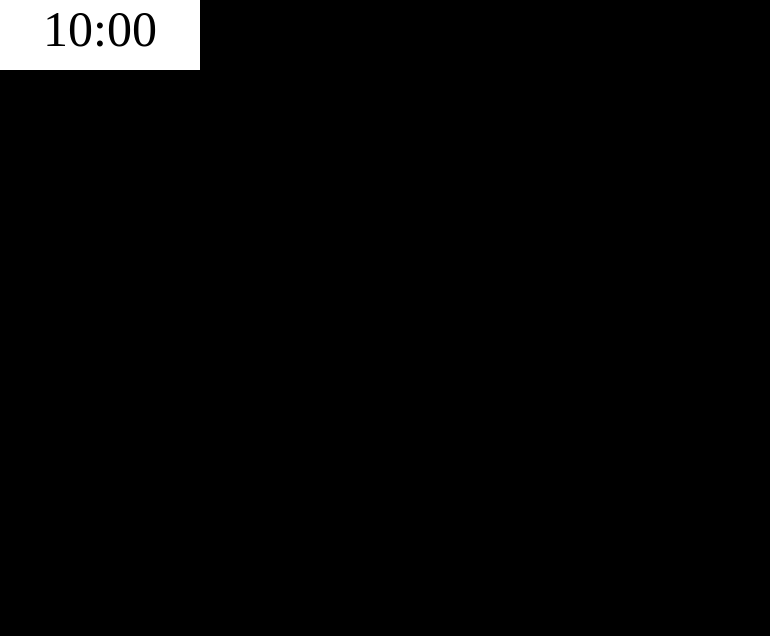
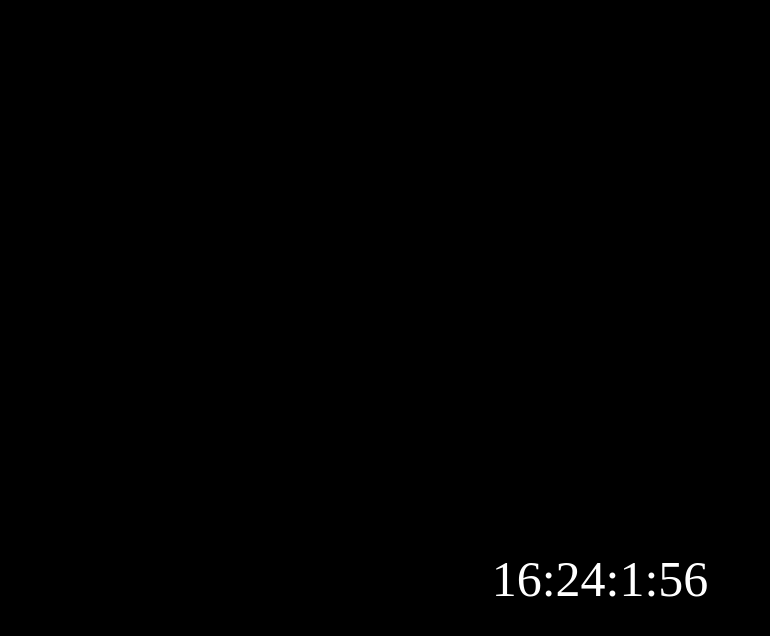
Before and after one commit to Ryan-Tierney/Countdown-clock, a plain HTML site: page index.html in a window 1280 px wide. Shown: the whole page, without its empty margins (0-770 px from the left). Drawn offline with Linux system fonts and the light colour scheme.

Commit message:
added timer

```diff
--- a/index.css
+++ b/index.css
@@ -4,11 +4,13 @@ body {
 }
 
 p {
-  background-color: #fff;
+  background-color: black;
+  color: white;
   display: inline-flex;
   font-size: 50px;
   justify-content: center;
   height: 70px;
   width: 200px;
-  margin: 0;
+  padding-left: 500px;
+  padding-top: 500px;
 }
--- a/index.html
+++ b/index.html
@@ -8,10 +8,8 @@
     <link rel="stylesheet" href="index.css" />
   </head>
   <body>
-    <p id="countdown">10:00</p>
+    <p id="countdown">00:00:00:00</p>
   </body>
 
-  <script>
-    src = "index.js";
-  </script>
+  <script src="index.js"></script>
 </html>
--- a/index.js
+++ b/index.js
@@ -1,4 +1,7 @@
-const startingMinutes = 10;
+const startingDays = 16;
+const startinghours = startingDays * 24;
+const startingMinutes = startinghours * 60;
+
 let time = startingMinutes * 60;
 
 const countdownTimer = document.getElementById("countdown");
@@ -6,9 +9,13 @@ const countdownTimer = document.getElementById("countdown");
 setInterval(updateCountdown, 1000);
 
 function updateCountdown() {
-  const minutes = Math.floor(time / 60);
+  const days = 16;
+  const hours = 24;
+  const minutes = 1;
   let seconds = time % 60;
 
-  countdownTimer.innerHTML = `${minutes}: ${seconds}`;
+  seconds = seconds < 10 ? "0" + seconds : seconds;
+
+  countdownTimer.innerHTML = `${days}:${hours}:${minutes}:${seconds}`;
   time--;
 }
```
